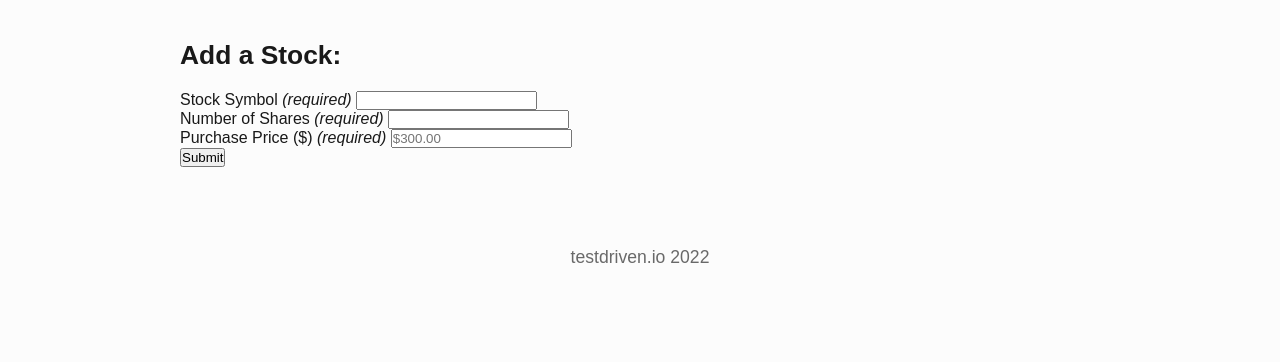
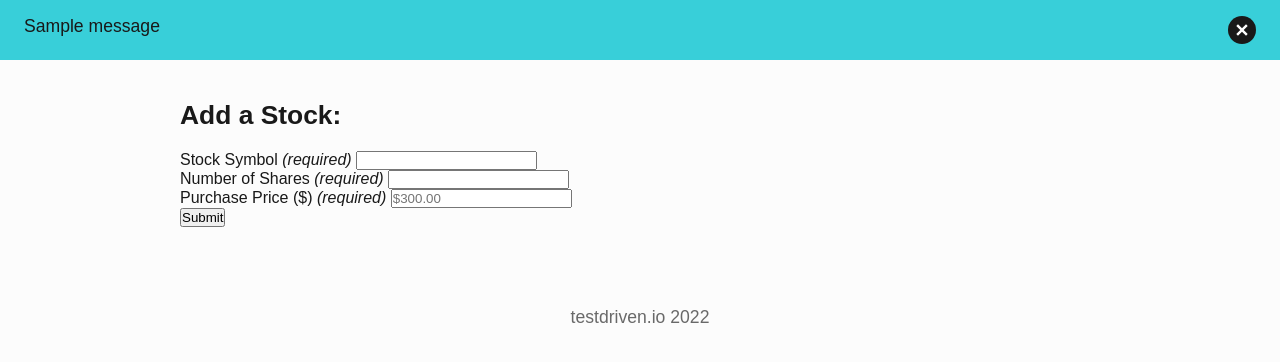
Before and after one commit to dscardona/flask-stock-portfolio-code, a Flask app: page /add_stock in a window 1280 px wide. Shown: the part 74-436 px from the top of the page. Run offline with Flask 3, Linux system fonts and the light colour scheme; one stand-in notice (Sample message) is shown.

Commit message:
Add flash msg to be displayed after stock is added

```diff
--- a/app.py
+++ b/app.py
@@ -1,4 +1,4 @@
-from flask import Flask, escape, render_template, request, session, redirect, url_for
+from flask import Flask, escape, render_template, request, session, redirect, url_for, flash
 from pydantic import BaseModel, validator, ValidationError
 
 class StockModel(BaseModel):
@@ -65,6 +65,7 @@ def add_stock():
             session['stock_symbol'] = stock_data.stock_symbol
             session['number_of_shares'] = stock_data.number_of_shares
             session['purchase_price'] = stock_data.purchase_price
+            flash(f"Added new stock ({stock_data.stock_symbol})!")
             return redirect(url_for('list_stocks'))
 
         except ValidationError as e:
--- a/templates/base.html
+++ b/templates/base.html
@@ -26,6 +26,20 @@
         </nav>
     </header>
 
+    <div class="messages">
+        <!-- flash messages -->
+        {% for message in get_flashed_messages() %}
+          <div class="flash-message">
+            <p>{{ message }}</p>
+            <span class="close-btn" onclick="this.parentElement.style.opacity=0;">
+              <svg width="12" height="12" version="1.1" viewBox="0 0 100 100" xmlns="http://www.w3.org/2000/svg">
+                <path d="m49.941 35.891 33.531-33.531 14.168 14.168-33.531 33.414 33.531 33.531-14.168 14.168-33.531-33.531-33.414 33.531-14.168-14.168 33.531-33.531-33.531-33.414 14.168-14.168z" fill-rule="evenodd" fill="currentColor"/>
+              </svg>
+            </span>
+          </div>
+        {% endfor %}
+    </div>
+
     <main class="content">
       <!-- child template -->
       {% block content %}
```
